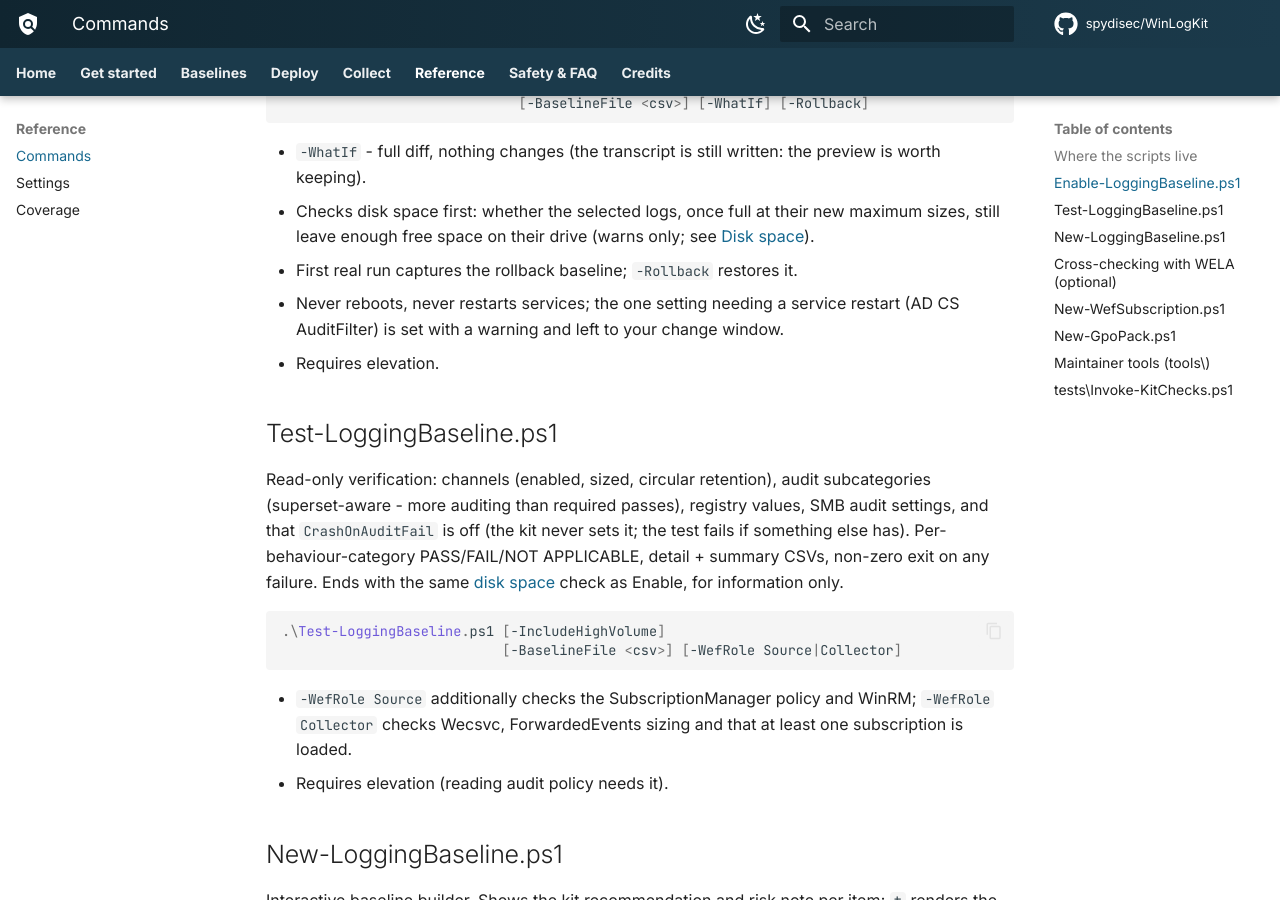
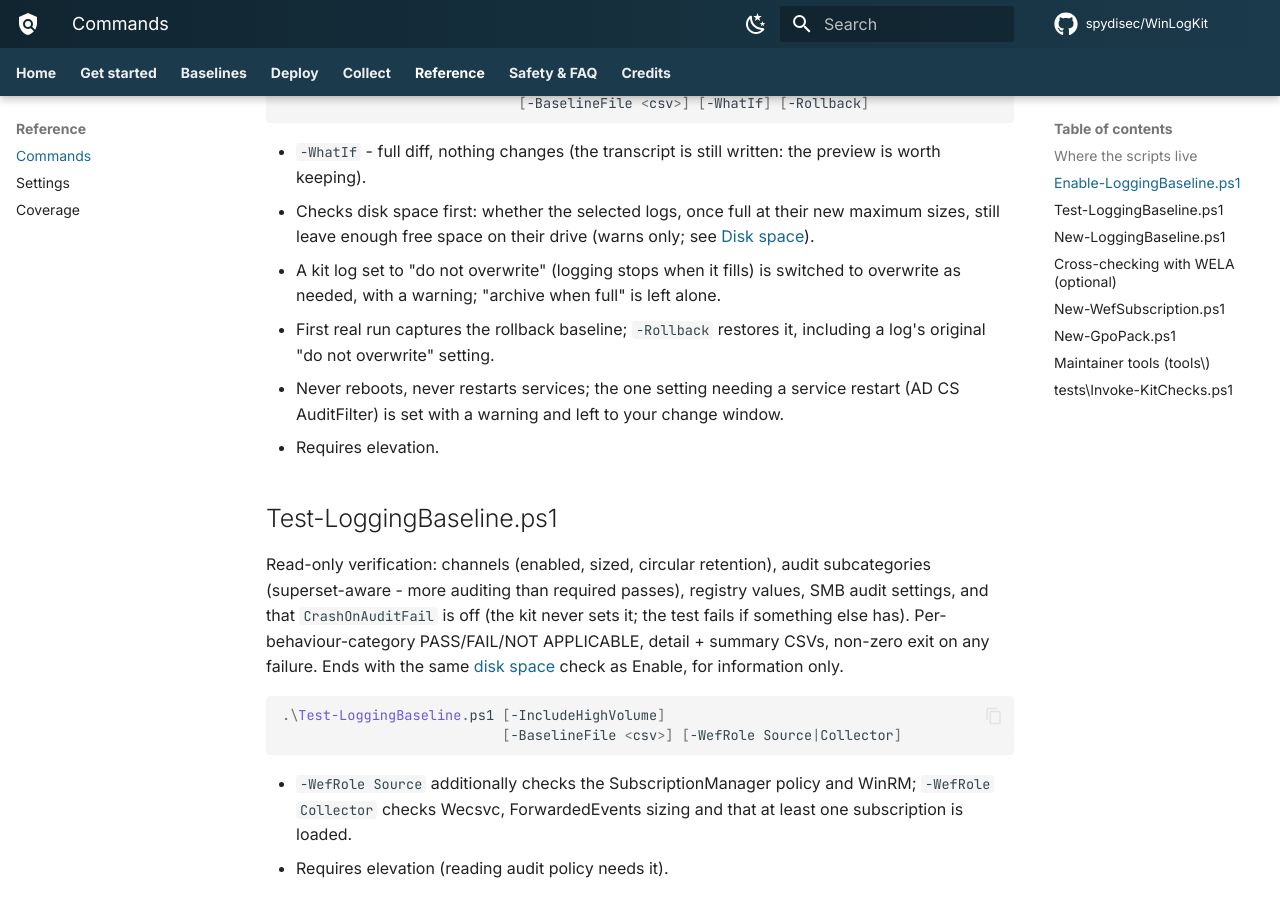
Before and after one commit to spydisec/WinLogKit, an MkDocs documentation site: the page built from docs/commands.md, in a window 1280 px wide and 900 px high, scrolled down 893 px. Built offline with MkDocs 1.6.1 and Material for MkDocs 9.7.7, drawn with Linux system fonts in a browser that asks for light colours; comment, search, counter and statistics services are not loaded.

Commit message:
Enable: repair "do not overwrite" retention to circular (#73) (#80)
Test failed a kit log set to Retain ("do not overwrite events"), but
Enable never changed retention, so the FAIL stayed. Enable now runs
wevtutil sl /rt:false on such a log, with a warning, and the state
snapshot records each log's LogMode so -Rollback restores Retain
(/rt:true) where it was the original mode. AutoBackup ("archive when
full") is left alone. Rollback copies from earlier versions get LogMode
backfilled from the current state on the next run (earlier versions
never changed it), without counting as new settings.

Co-authored-by: Claude Opus 5.5 <noreply@anthropic.com>

```diff
--- a/docs/commands.md
+++ b/docs/commands.md
@@ -36,7 +36,11 @@ left alone; log sizes are only ever raised.
 - Checks disk space first: whether the selected logs, once full at their
   new maximum sizes, still leave enough free space on their drive (warns
   only; see [Disk space](safety.md#disk-space)).
-- First real run captures the rollback baseline; `-Rollback` restores it.
+- A kit log set to "do not overwrite" (logging stops when it fills) is
+  switched to overwrite as needed, with a warning; "archive when full" is
+  left alone.
+- First real run captures the rollback baseline; `-Rollback` restores it,
+  including a log's original "do not overwrite" setting.
 - Never reboots, never restarts services; the one setting needing a service
   restart (AD CS AuditFilter) is set with a warning and left to your change
   window.
```
Also changed, not shown: CHANGELOG.md (+6 -0 lines), docs/safety.md (+1 -1 lines), 3 other files.
